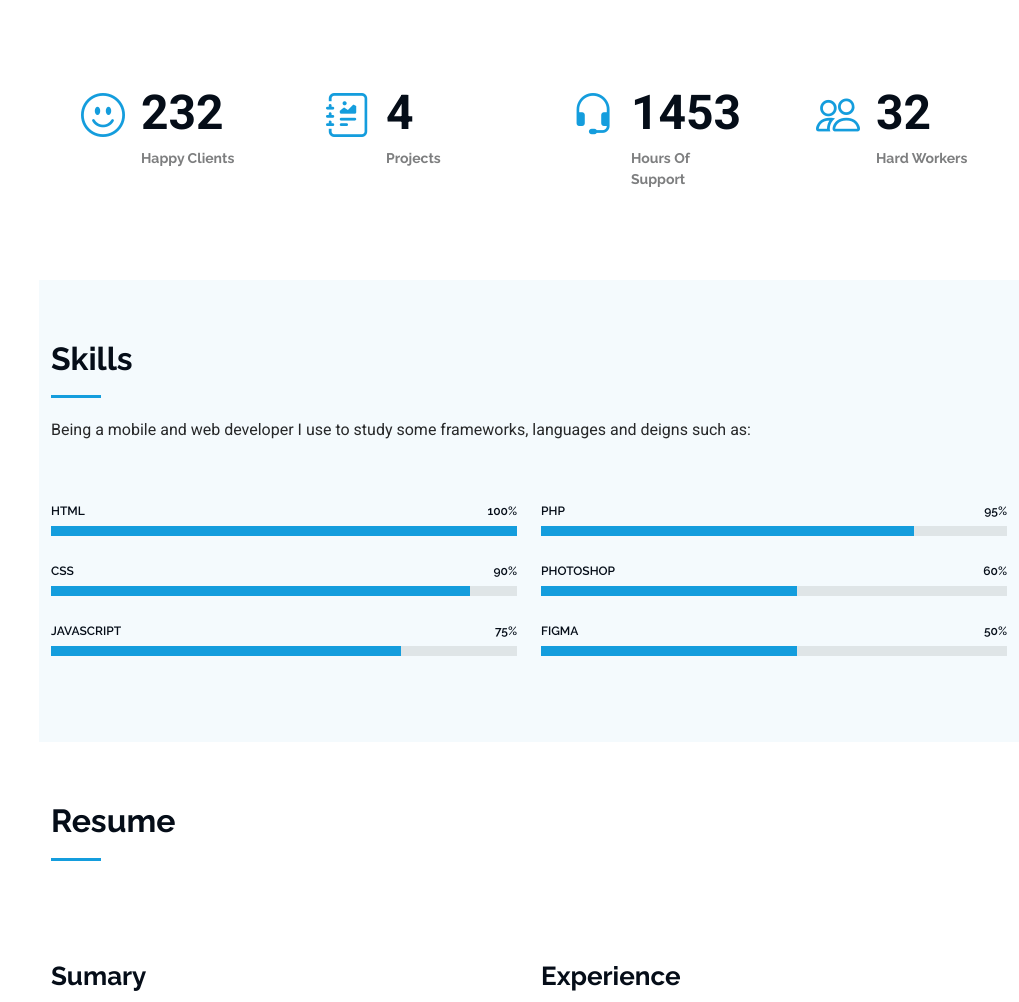
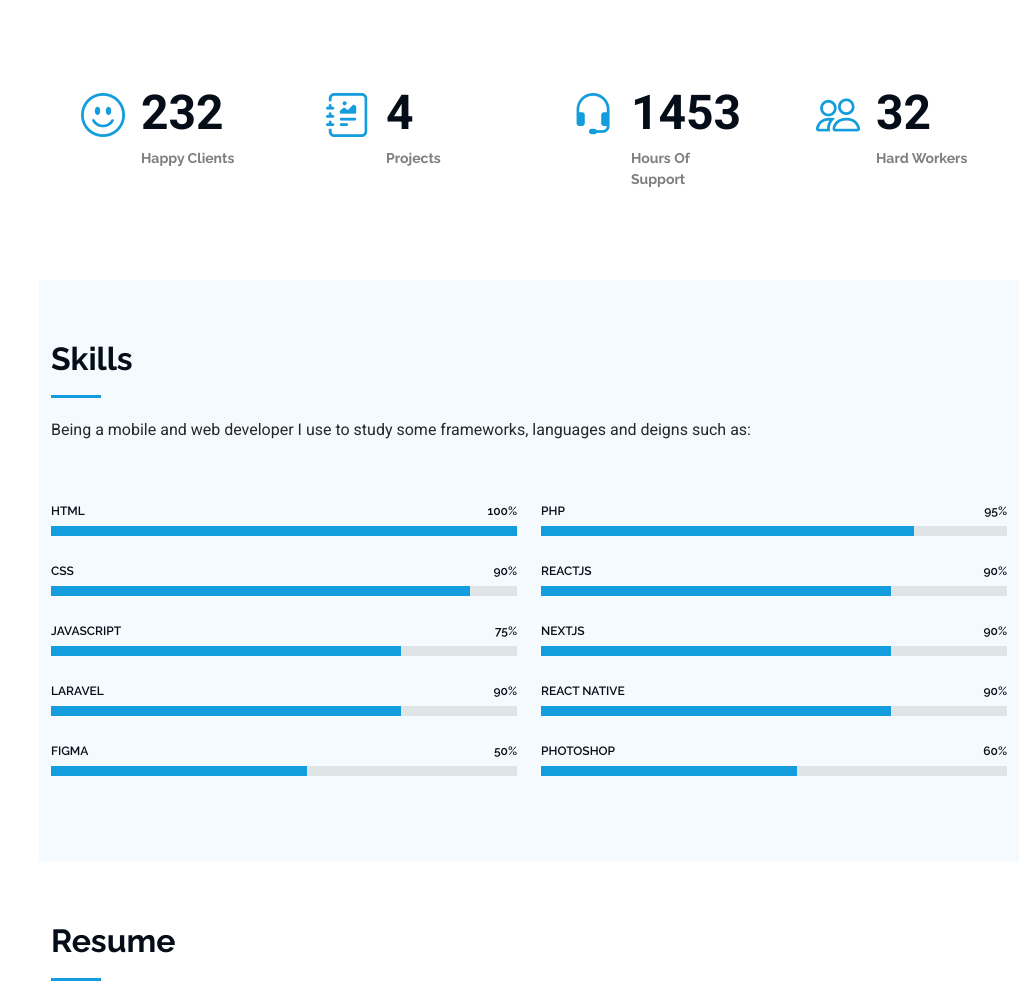
Before and after one commit to MarkJayson15/Mark_Austria, a plain HTML site: page index.html in a window 1280 px wide. Shown: the part 1396-2398 px from the top of the page, without its empty margins (261-1280 px from the left). Drawn offline with Linux system fonts and the light colour scheme.

Commit message:
New Updates

```diff
--- a/index.html
+++ b/index.html
@@ -224,7 +224,23 @@
               </div>
             </div><!-- End Skills Item -->
 
+            <div class="progress">
+              <span class="skill"><span>Laravel</span> <i class="val">90%</i></span>
+              <div class="progress-bar-wrap">
+                <div class="progress-bar" role="progressbar" aria-valuenow="75" aria-valuemin="0" aria-valuemax="100">
+                </div>
+              </div>
+            </div>
+              <div class="progress">
+              <span class="skill"><span>Figma</span> <i class="val">50%</i></span>
+              <div class="progress-bar-wrap">
+                <div class="progress-bar" role="progressbar" aria-valuenow="55" aria-valuemin="0" aria-valuemax="100">
+                </div>
+              </div>
+            </div>
+
           </div>
+
 
           <div class="col-lg-6">
 
@@ -237,6 +253,30 @@
             </div><!-- End Skills Item -->
 
 
+             <div class="progress">
+              <span class="skill"><span>ReactJS </span> <i class="val">90%</i></span>
+              <div class="progress-bar-wrap">
+                <div class="progress-bar" role="progressbar" aria-valuenow="75" aria-valuemin="0" aria-valuemax="100">
+                </div>
+              </div>
+            </div>
+             <div class="progress">
+              <span class="skill"><span>NextJS</span> <i class="val">90%</i></span>
+              <div class="progress-bar-wrap">
+                <div class="progress-bar" role="progressbar" aria-valuenow="75" aria-valuemin="0" aria-valuemax="100">
+                </div>
+              </div>
+            </div> <div class="progress">
+              <span class="skill"><span>React Native</span> <i class="val">90%</i></span>
+              <div class="progress-bar-wrap">
+                <div class="progress-bar" role="progressbar" aria-valuenow="75" aria-valuemin="0" aria-valuemax="100">
+                </div>
+              </div>
+            </div>
+
+
+
+
 
             <div class="progress">
               <span class="skill"><span>Photoshop</span> <i class="val">60%</i></span>
@@ -245,14 +285,7 @@
                 </div>
               </div>
             </div><!-- End Skills Item -->
-
-            <div class="progress">
-              <span class="skill"><span>Figma</span> <i class="val">50%</i></span>
-              <div class="progress-bar-wrap">
-                <div class="progress-bar" role="progressbar" aria-valuenow="55" aria-valuemin="0" aria-valuemax="100">
-                </div>
-              </div>
-            </div><!-- End Skills Item -->
+<!-- End Skills Item -->
 
           </div>
 
```
